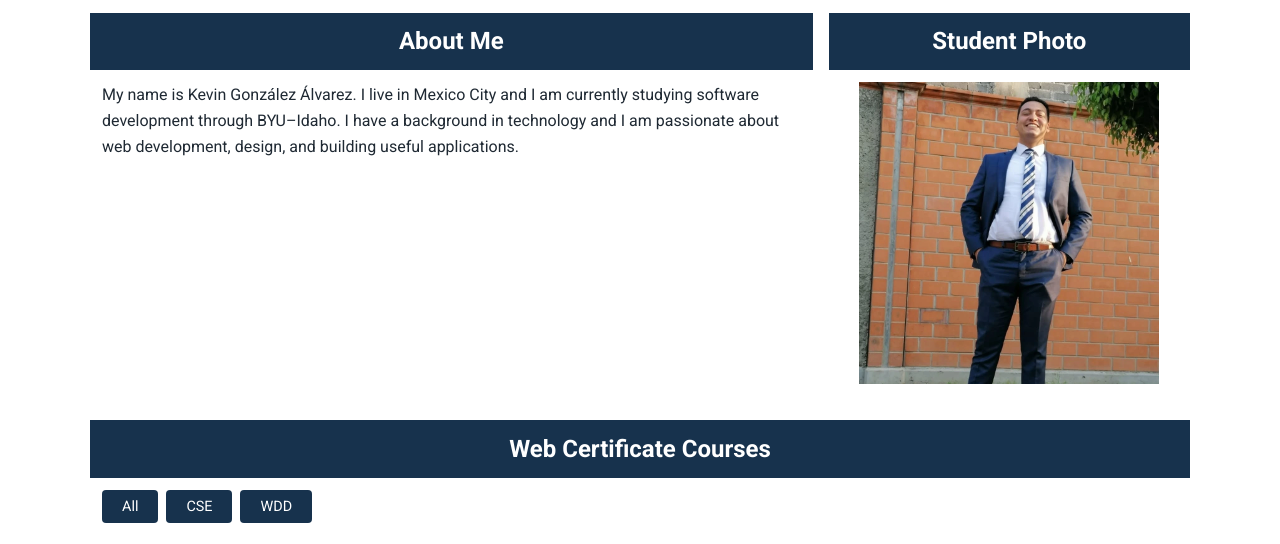
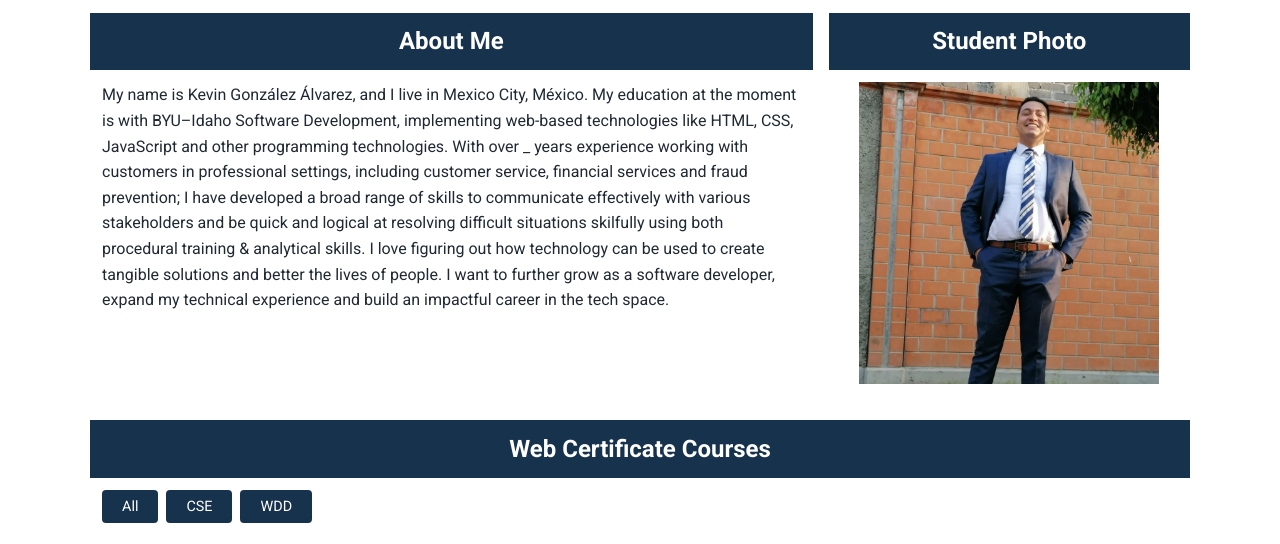
Before and after one commit to Kiven1300/wdd231, a plain HTML site: page index.html in a window 1280 px wide. Shown: the part 212-756 px from the top of the page. Drawn offline with Linux system fonts and the light colour scheme.

Commit message:
Update About Me section content

```diff
--- a/index.html
+++ b/index.html
@@ -42,10 +42,7 @@
       <section class="about">
         <h2>About Me</h2>
         <p>
-          My name is Kevin González Álvarez. I live in Mexico City and I am
-          currently studying software development through BYU–Idaho.
-          I have a background in technology and I am passionate about web
-          development, design, and building useful applications.
+          My name is Kevin González Álvarez, and I live in Mexico City, México. My education at the moment is with BYU–Idaho Software Development, implementing web-based technologies like HTML, CSS, JavaScript and other programming technologies. With over _ years experience working with customers in professional settings, including customer service, financial services and fraud prevention; I have developed a broad range of skills to communicate effectively with various stakeholders and be quick and logical at resolving difficult situations skilfully using both procedural training & analytical skills. I love figuring out how technology can be used to create tangible solutions and better the lives of people. I want to further grow as a software developer, expand my technical experience and build an impactful career in the tech space.
         </p>
       </section>
 
```
